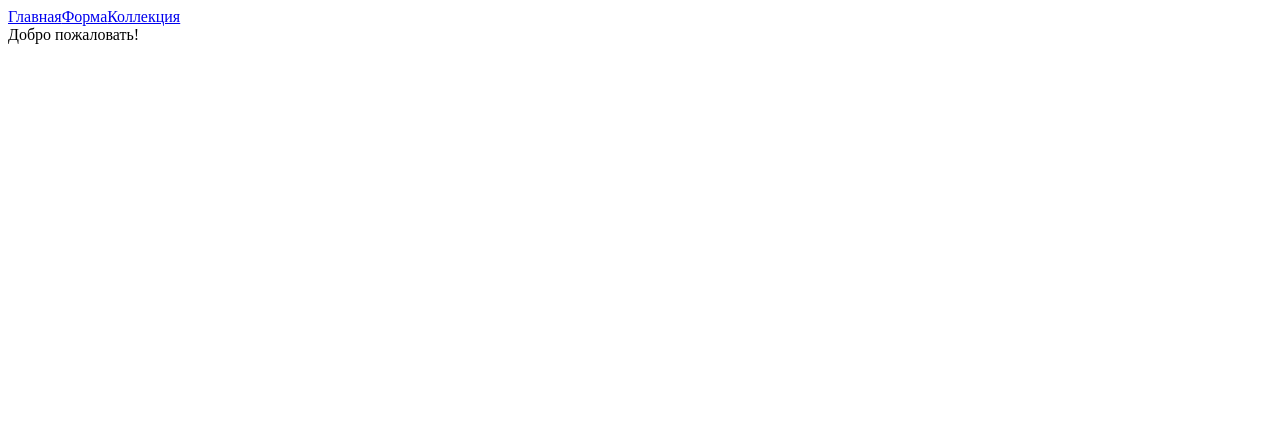
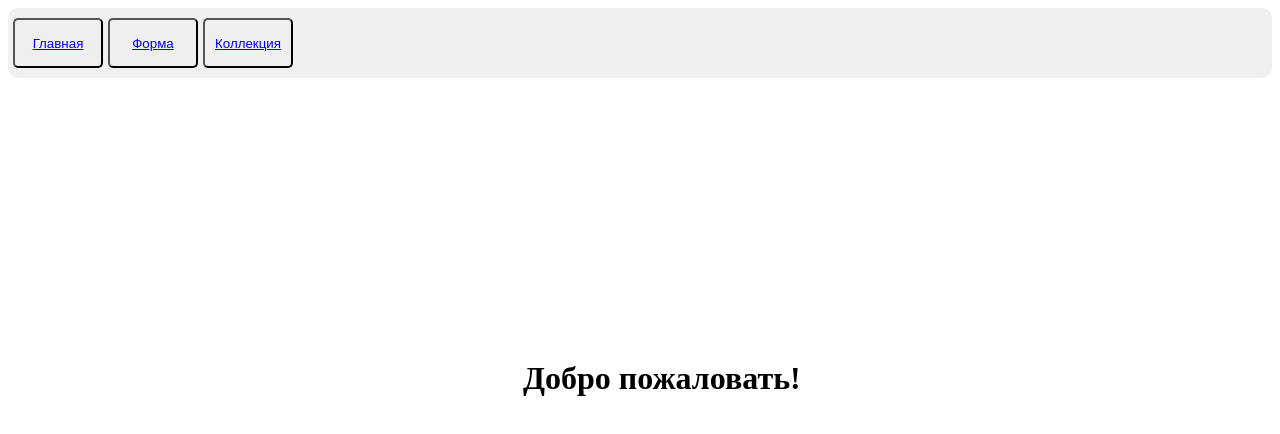
Before and after one commit to gknano/forGeogracom, a React (Create React App) app: page / in a window 1280 px wide. Shown: the top 434 px of the page. Built offline with nearby package versions, Linux system fonts and the light colour scheme; the HTML template or start-up script is replaced by a standard one.

Commit message:
added css-in-js style & fix path name

```diff
--- a/src/App.js
+++ b/src/App.js
@@ -12,8 +12,8 @@ const App = () => {
       <Header />
       <Switch>
         <Route exact path='/' component={MainPage} />
-        <Route path='/form' component={FormPage} />
-        <Route path='/collection' component={CollectionPage} />
+        <Route path='/formpage' component={FormPage} />
+        <Route path='/collectionpage' component={CollectionPage} />
         <Route component={NoMatchPage} />
       </Switch>
     </div>
--- a/src/Components/Header.js
+++ b/src/Components/Header.js
@@ -1,14 +1,31 @@
 import React from 'react';
-import { Link } from 'react-router-dom';
+import {Link} from 'react-router-dom';
+import styled from '@emotion/styled';
+
+const HeaderStyle = styled.div`
+  height: 70px;
+  background: #F0F0F0;
+  border-radius: 10px;
+`;
+
+const Button = styled.button`
+  height: 50px;
+  width: 90px;
+  border-radius: 5px;
+  margin-left: 5px;
+  margin-top: 10px;
+`;
 
 const Header = () => {
-    return(
-        <div>
-            <Link to='/'>Главная</Link>
-            <Link to='/form'>Форма</Link>
-            <Link to='/collection'>Коллекция</Link>
-       </div>
-    );
+  return(
+    <HeaderStyle>
+      <div>
+        <Button><Link to='/'>Главная</Link></Button>
+        <Button><Link to='/formpage'>Форма</Link></Button>
+        <Button><Link to='/collectionpage'>Коллекция</Link></Button>
+      </div>
+    </HeaderStyle>
+  )
 }
 
 export default Header;
--- a/src/Components/Pages/FormPage.js
+++ b/src/Components/Pages/FormPage.js
@@ -1,7 +1,17 @@
+import React from 'react';
+import styled from '@emotion/styled';
+
+const FormPageStyle = styled.div`
+    transform: translate(50%,50%);
+    position: absolute
+    top:40%;
+    left: 30%;
+`;
+
 const FormPage = () => {
     return(
-        <div>FormPage</div>
+        <FormPageStyle>FormPage</FormPageStyle>
     );
-}
+};
 
 export default FormPage;
--- a/src/Components/Pages/MainPage.js
+++ b/src/Components/Pages/MainPage.js
@@ -1,6 +1,17 @@
+import React from 'react';
+import styled from '@emotion/styled';
+
+const MainPageStyle = styled.h1`
+    transform: translate(50%,50%);
+    position: absolute;
+    top:40%;
+    left: 30%;
+`;
+
+
 const MainPage = () => {
     return(
-        <div>Добро пожаловать!</div>
+        <MainPageStyle>Добро пожаловать!</MainPageStyle>
     );
 }
 
--- a/src/Components/Pages/СollectionPage.js
+++ b/src/Components/Pages/СollectionPage.js
@@ -1,6 +1,16 @@
+import React from 'react';
+import styled from '@emotion/styled';
+
+const CollectionPageStyle = styled.h1`
+    transform: translate(50%,50%);
+    position: absolute;
+    top:40%;
+    left: 30%;
+`;
+
 const CollectionPage = () => {
     return(
-        <div>CollectionPage</div>
+        <CollectionPageStyle>CollectionPage</CollectionPageStyle>
     );
 }
 
```
